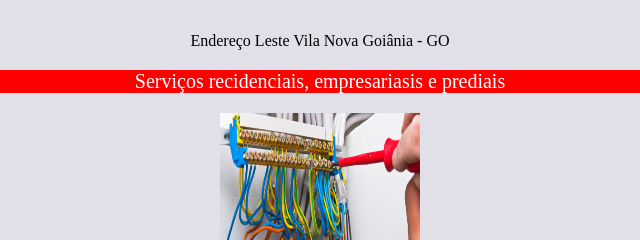
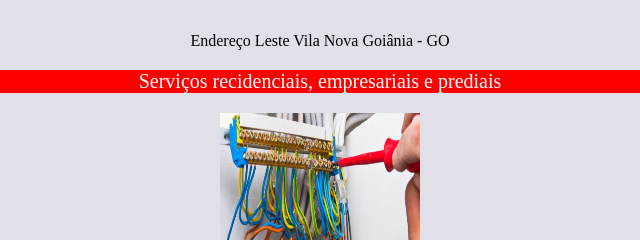
Before and after one commit to sistemabarbo/eletrico, a plain HTML site: page index.html in a window 1280 px wide. Shown: the part 279-519 px from the top of the page, 320-960 px from the left. Drawn offline with Linux system fonts and the light colour scheme.

Commit message:
Update index.html

```diff
--- a/index.html
+++ b/index.html
@@ -16,7 +16,7 @@
     <p>Click para mais informações</p>
     <div class="div">
         <p>Endereço Leste Vila Nova Goiânia - GO</p>
-        <p class="ser">Serviços recidenciais, empresariasis e prediais</p>
+        <p class="ser">Serviços recidenciais, empresariais e prediais</p>
         <img src="src/elet.png">
         <p>Elétricista a sua disposição</p>
         <img src="src/eletrica.png">
```
